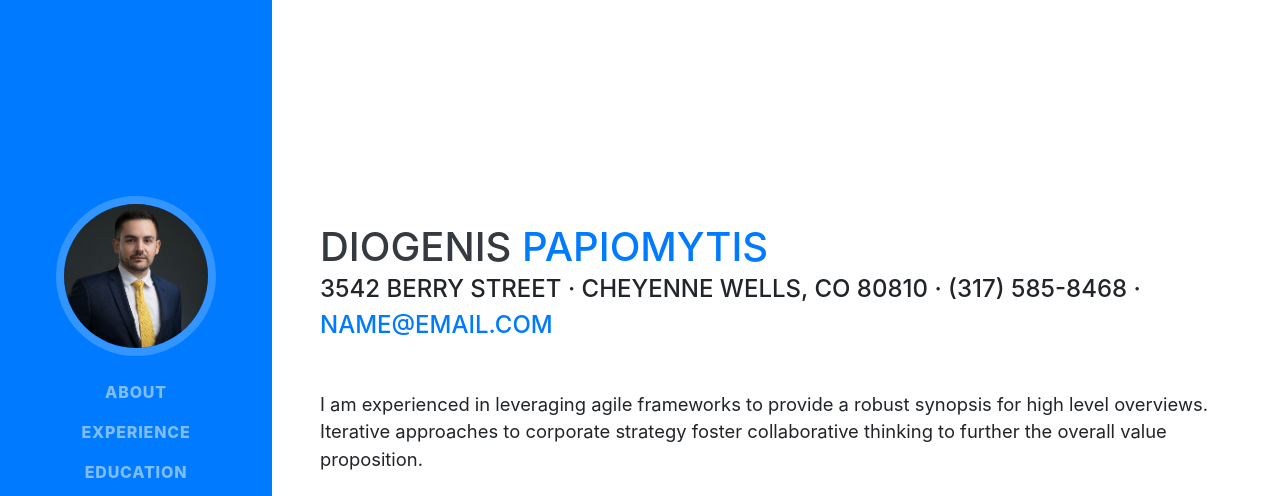
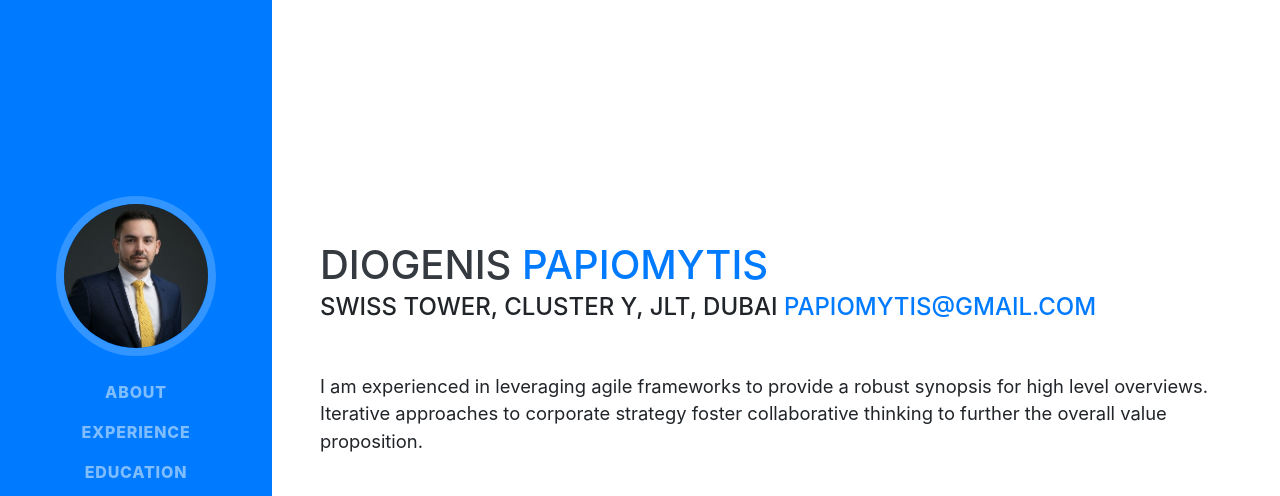
Before and after one commit to diogenis1/portfolio, a website with bundled scripts: page index.html in a window 1280 px wide. Shown: the top 496 px of the page. Built offline with nearby package versions, Linux system fonts and the light colour scheme; a web font is replaced by a local one.

Commit message:
changed address and email

```diff
--- a/index.html
+++ b/index.html
@@ -66,8 +66,8 @@
         <h1 class="mb-0">Diogenis
           <span class="text-primary">Papiomytis</span>
         </h1>
-        <div class="subheading mb-5">3542 Berry Street · Cheyenne Wells, CO 80810 · (317) 585-8468 ·
-          <a href="mailto:name@email.com">name@email.com</a>
+        <div class="subheading mb-5">Swiss Tower, Cluster Y, JLT, Dubai
+          <a href="mailto:papiomytis@gmail.com">papiomytis@gmail.com</a>
         </div>
         <p class="lead mb-5">I am experienced in leveraging agile frameworks to provide a robust synopsis for high level overviews. Iterative approaches to corporate strategy foster collaborative thinking to further the overall value proposition.</p>
         <div class="social-icons">
```
